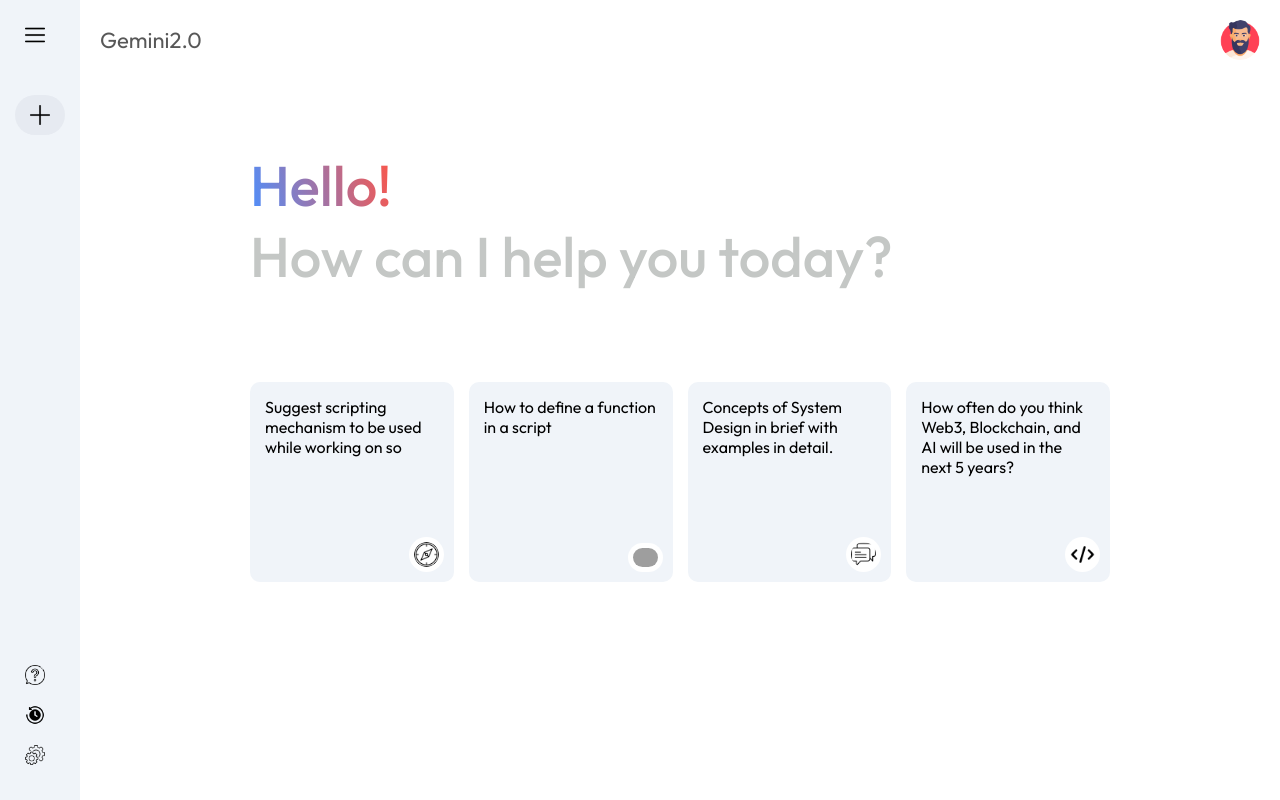
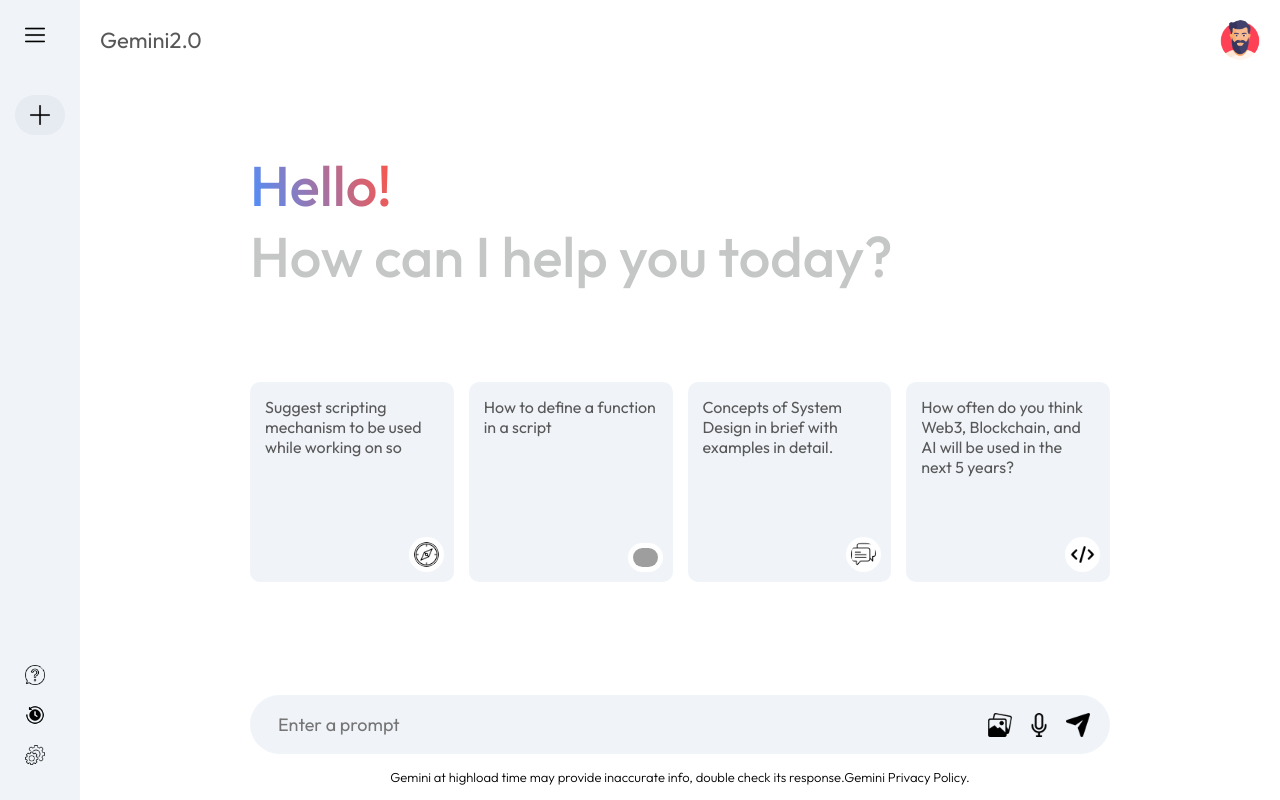
Before and after one commit to CodewithRajDeep/Gemini2.0, a React (Vite) app: page / in a window 1280 px wide. Built offline with nearby package versions, Linux system fonts and the light colour scheme; grey boxes are pictures that could not be loaded.

Commit message:
main UI component completed

```diff
--- a/src/components/Main/Main.css
+++ b/src/components/Main/Main.css
@@ -60,3 +60,58 @@
     bottom: 10px;
     right: 10px;
 }
+
+.main .card p{
+    color: #585858;
+    font-size: 16px;
+}
+
+.main .card:hover{
+    background-color: #dfe4ea;
+}
+
+.main-bottom{
+    position: absolute;
+    bottom: 0;
+    width: 100%;
+    max-width: 900px;
+    padding: 0px 20px;
+    margin: auto;
+}
+
+.search-box{
+    display: flex;
+    align-items: center;
+    justify-content: space-between;
+    gap: 20px;
+    background-color: #f0f4f9;
+    padding: 10px 20px;
+    border-radius: 50px;
+}
+
+.search-box img{
+    width: 24px;
+    cursor: pointer;
+}
+
+.search-box input{
+    flex: 1;
+    background: transparent;
+    border: none;
+    outline: none;
+    padding: 8px;
+    font-size: 18px;
+}
+
+.search-box div{
+    display: flex;
+    align-items: center;
+    gap: 15px;
+}
+
+.main .bottom-info{
+    font-size: 13px;
+    margin: 15px auto;
+    text-align: center;
+    font-weight: 300;
+}
--- a/src/components/Main/Main.jsx
+++ b/src/components/Main/Main.jsx
@@ -32,6 +32,19 @@
                 <img src={assets.code} alt="" />
             </div>
         </div>
+        <div className="main-bottom">
+          <div className="search-box">
+            <input type="text" placeholder='Enter a prompt' />
+            <div>
+              <img src={assets.gallery_icon} alt="" />
+              <img src={assets.mic} alt="" />
+              <img src={assets.send} alt="" />
+            </div>
+          </div>
+          <p className="bottom-info">
+            Gemini at highload time may provide inaccurate info, double check its response.Gemini Privacy Policy.
+          </p>
+        </div>
       </div>
     </div>
   )
```
